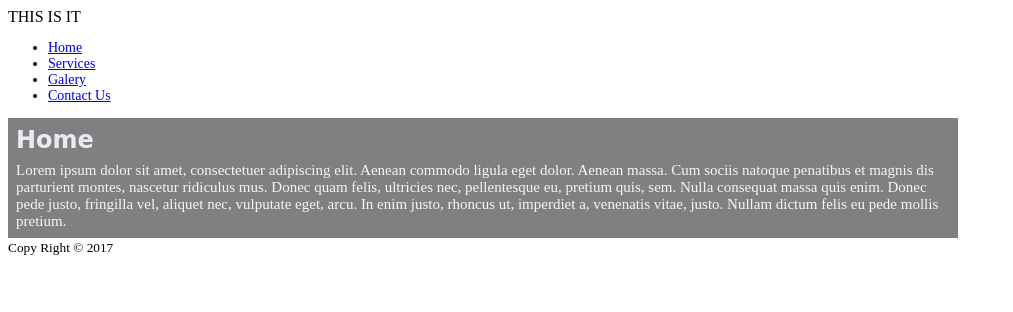
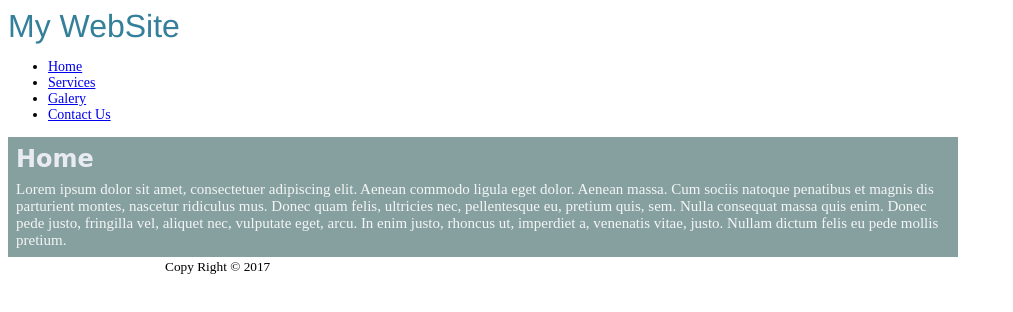
Before and after one commit to trtpg/semantic_tags, a plain HTML site: page index.html in a window 1280 px wide. Shown: the whole page, without its empty margins (0-1013 px from the left). Drawn offline with Linux system fonts and the light colour scheme.

```diff
--- a/index.html
+++ b/index.html
@@ -5,17 +5,22 @@
     <title>Title here</title>
   </head>
   <style type="text/css">
-    article { width: 950px; display: table; background: gray;}
+    header{
+          font-size: 32px;
+          font-family: "HelveticaNeue-Light","Helvetica Neue Light", "Helvetica Neue";
+          color:#347f99;
+          }
+    article { width: 950px; display: table; background: #86a09f;}
     h1{font-family: cursive; color: #e8ebf2; margin: 8px;}
     p{font-size: 15px; color: #f4f5f7; margin: 8px;}
     nav{font-size: 14px;background-color: #fff;width: 950px;}
 
-    footer {align-content: center;}
+    footer { margin: auto;  width: 950px;}
   </style>
 
 	<body>
     <header>
-      THIS IS IT
+      My WebSite
     </header>
     <nav>
       <ul>
```
